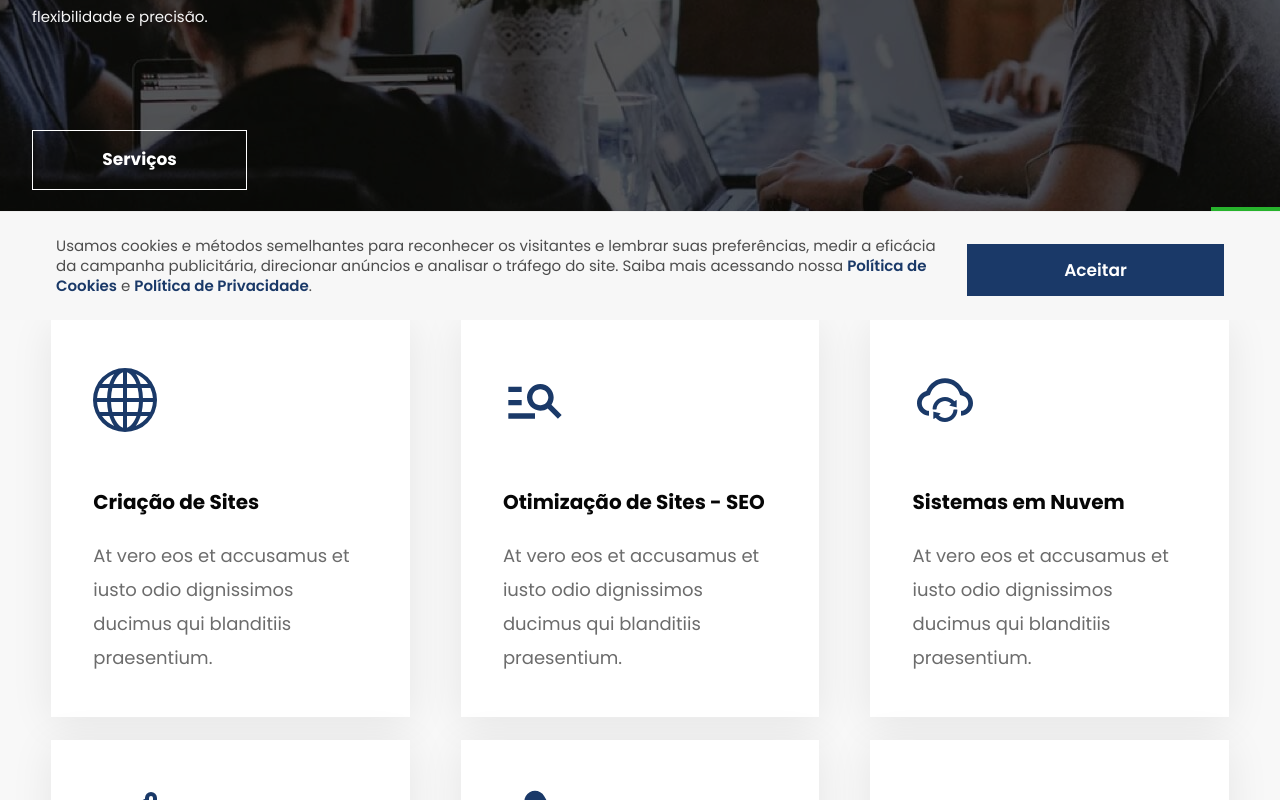
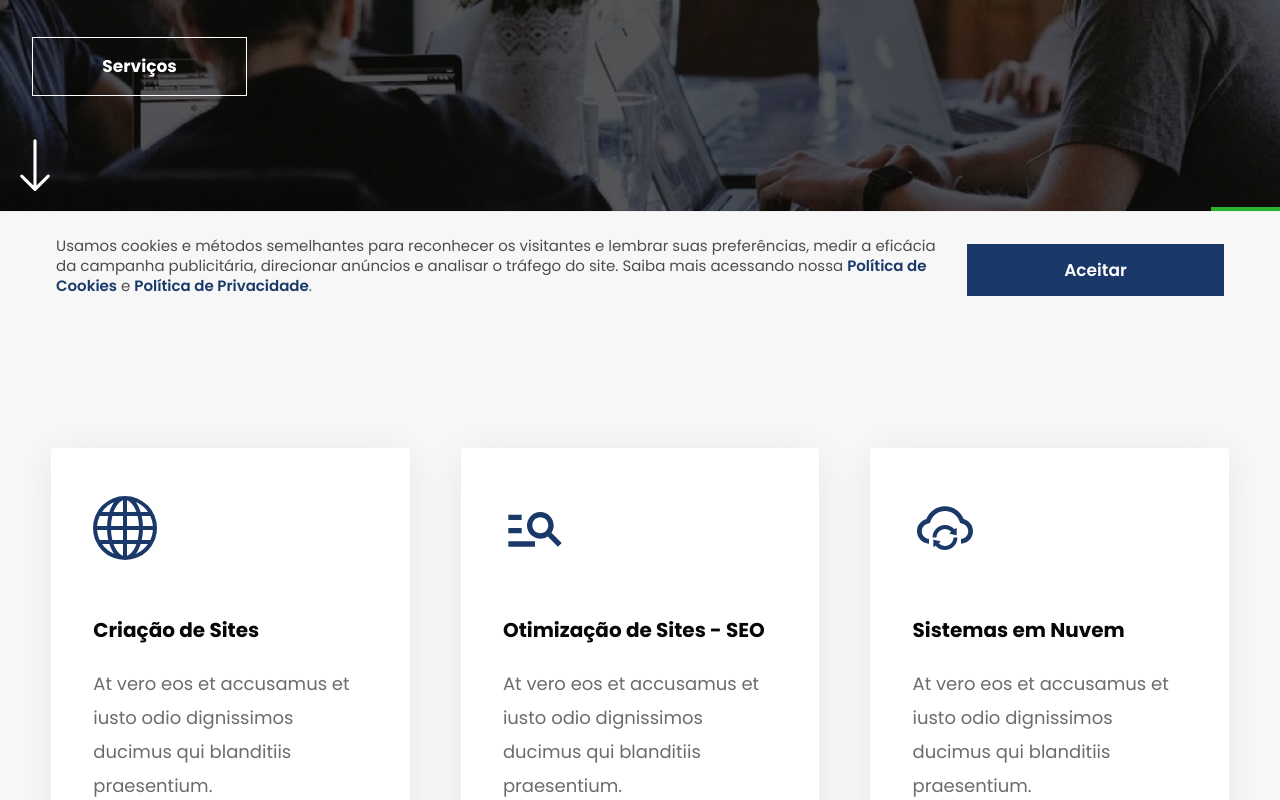
Before and after one commit to zakta/site, a Next.js app: page / in a window 1280 px wide. Shown: the part 480-1280 px from the top of the page. Built offline with nearby package versions, Linux system fonts and the light colour scheme.

Commit message:
Fix alignment on sections with menu link

```diff
--- a/components/Company/styles.js
+++ b/components/Company/styles.js
@@ -4,6 +4,7 @@ export const Container = styled.section`
   background: #f8f8f8;
   padding: 1.5rem;
   position: relative;
+  padding-top: 7rem;
 
   h3 {
     font-size: 30px;
--- a/components/Contact/style.js
+++ b/components/Contact/style.js
@@ -12,9 +12,10 @@ export const Container = styled.section`
   flex-direction: column;
   margin: 0 auto;
   min-width: 320px;
-  padding: 1.5rem;
+  padding: 1.5rem ;
   position: relative;
   width: 100%;
+  padding-top: 4rem;
 
   article {
     align-items: center;
--- a/components/Home/index.js
+++ b/components/Home/index.js
@@ -29,9 +29,9 @@ export default function Home () {
 
         <ButtonLink href="#servicos">Serviços</ButtonLink>
 
-        {/* <ArrowAnimation>
+        <ArrowAnimation>
           <ArrowLink href="#servicos"><ArrowIcon /></ArrowLink>
-        </ArrowAnimation> */}
+        </ArrowAnimation>
       </PageTitle>
   </Container>
   );
--- a/components/Home/styles.js
+++ b/components/Home/styles.js
@@ -123,7 +123,6 @@ export const ButtonLink = styled.a`
 
 export const ArrowAnimation= styled.div`
   display: flex;
-  //display: none;
   box-sizing: border-box;
   width: 30px;
   margin: 0;
@@ -136,16 +135,16 @@ export const ArrowLink= styled.a`
 
 const bounce = keyframes`
   0%{
+    top: -10px;
+  }
+  50%{
+    top: -50px;
+  }
+  70%{
     top: -30px;
   }
-  50%{
-    top: -75px;
-  }
-  70%{
-    top: -40px;
-  }
   100%{
-    top: -30px;
+    top: -10px;
   }
 `;
 
@@ -156,6 +155,7 @@ export const ArrowIcon = styled(BsArrowDownRight)`
   position: relative;
   animation: ${bounce} 1s linear infinite;
   transform: rotate(45deg);
+  left: -22px;
 
   @media(min-width: 450px){
     font-size: 45px;
--- a/components/ModalWhatsapp/styles.js
+++ b/components/ModalWhatsapp/styles.js
@@ -37,7 +37,7 @@ export const ModalWhats= styled.div`
 
   @media (min-width: 768px){
     :hover{
-      animation:${slide} 1s linear forwards;
+      animation:${slide} 1s linear .5s forwards ;
     }
   }
 `
--- a/components/Services/styles.js
+++ b/components/Services/styles.js
@@ -6,13 +6,13 @@ export const Container = styled.section`
   min-width: 370px;
   margin: 0;
   margin-top: 100vh;
-  padding-bottom: 1.4rem;
   position: relative;
+  padding-top: 5rem;
 
   @media (min-width: 768px){
     display: flex;
     justify-content: center;
-    padding-bottom: 3rem;
+    padding-top: 8rem;
   }
 `;
 
@@ -22,6 +22,7 @@ export const Center = styled.div`
   flex-wrap: wrap;
   justify-content: space-evenly;
   max-width: 1400px;
+  padding-top: 3rem;
 
   @media (min-width: 768px){
     padding: 0;
```
